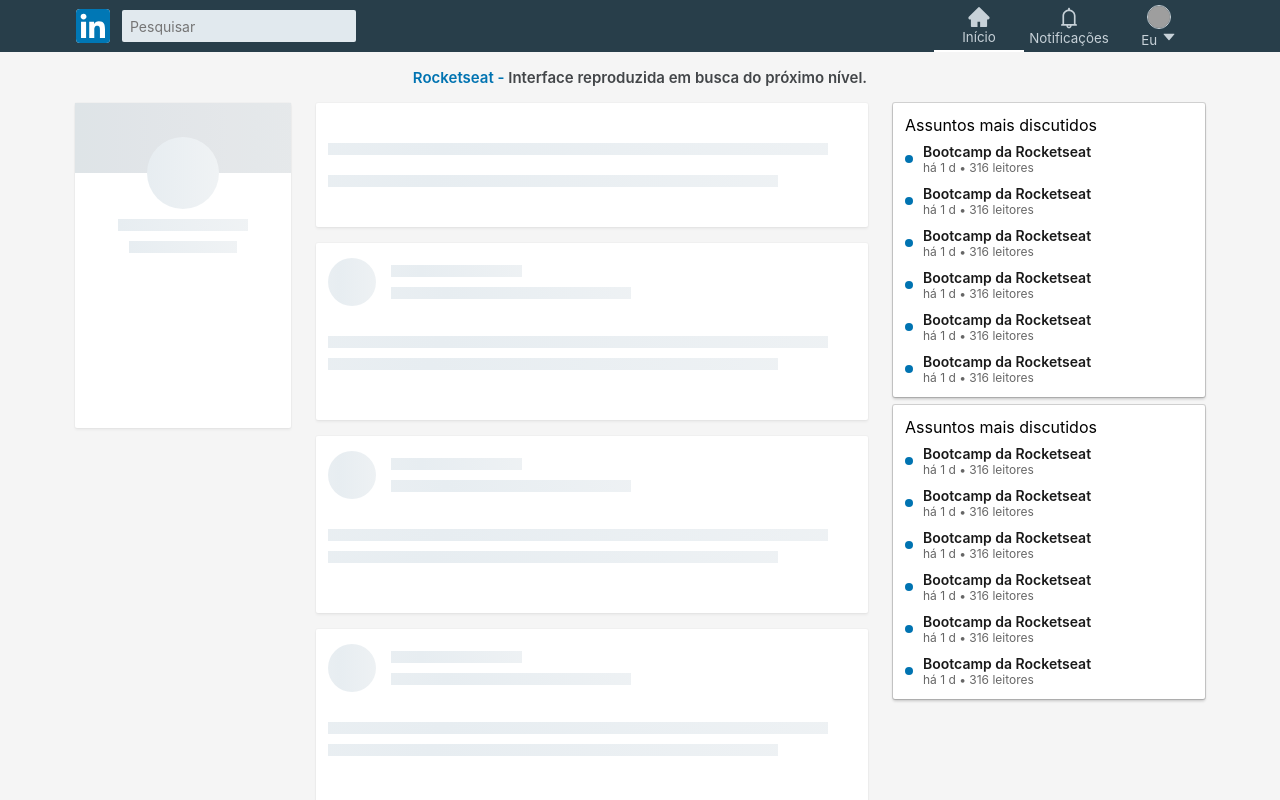
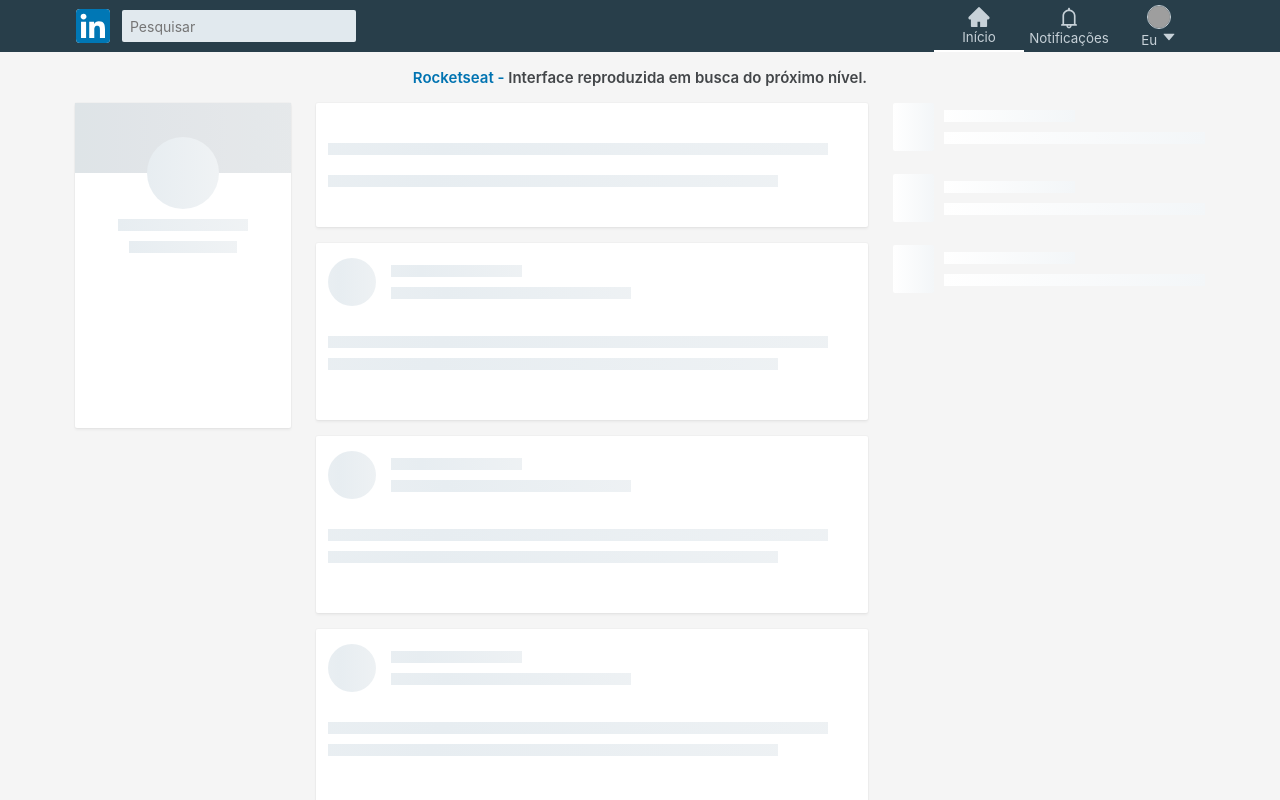
Before and after one commit to rocketseat-content/youtube-clone-linkedin, a React (Create React App) app: page / in a window 1280 px wide. Shown: the top 800 px of the page. Built offline with nearby package versions, Linux system fonts and the light colour scheme; grey boxes are pictures that could not be loaded.

Commit message:
Trends loading

```diff
--- a/src/components/Layout/index.tsx
+++ b/src/components/Layout/index.tsx
@@ -30,7 +30,7 @@ const Layout: React.FC = () => {
       <main>
         <LeftColumn isLoading={isLoading} />
         <MiddleColumn isLoading={isLoading} />
-        <RightColumn />
+        <RightColumn isLoading={isLoading} />
       </main>
     </Container>
   );
--- a/src/components/RightColumn/index.tsx
+++ b/src/components/RightColumn/index.tsx
@@ -1,14 +1,21 @@
 import React from 'react';
 
+import LoadingTrendingPanel from '../Shimmer/LoadingTrendingPanel';
 import TrendingPanel from './TrendingPanel';
 
 import { Container } from './styles';
 
-const RightColumn: React.FC = () => {
+const RightColumn: React.FC<LoadingProps> = ({ isLoading }) => {
   return (
     <Container className="right-column">
-      <TrendingPanel />
-      <TrendingPanel />
+      {isLoading ? (
+        <LoadingTrendingPanel />
+      ) : (
+        <>
+          <TrendingPanel />
+          <TrendingPanel />
+        </>
+      )}
     </Container>
   );
 };
--- /dev/null
+++ b/src/components/Shimmer/LoadingTrendingPanel/index.tsx
@@ -0,0 +1,28 @@
+import React from 'react';
+
+import Skeleton from '../../Skeleton';
+
+import { Container } from './styles';
+
+const LoadingTrendingPanel: React.FC = () => {
+  const Row = () => (
+    <div className="row">
+      <Skeleton className="square-skeleton white" />
+
+      <div className="column">
+        <Skeleton className="row-skeleton white" />
+        <Skeleton className="row-skeleton white" />
+      </div>
+    </div>
+  );
+
+  return (
+    <Container>
+      <Row />
+      <Row />
+      <Row />
+    </Container>
+  );
+};
+
+export default LoadingTrendingPanel;
--- /dev/null
+++ b/src/components/Shimmer/LoadingTrendingPanel/styles.ts
@@ -0,0 +1,36 @@
+import styled from 'styled-components';
+
+export const Container = styled.div`
+  .row + .row {
+    margin-top: 23px;
+  }
+  .row {
+    display: flex;
+    align-items: center;
+
+    .square-skeleton {
+      width: 48px;
+      height: 48px;
+      border-radius: 2px;
+    }
+
+    .column {
+      display: flex;
+      flex-direction: column;
+      width: 100%;
+      padding-left: 10px;
+
+      .row-skeleton {
+        height: 12px;
+
+        &:nth-child(1) {
+          width: 50%;
+        }
+        &:nth-child(2) {
+          margin-top: 10px;
+          width: 100%;
+        }
+      }
+    }
+  }
+`;
```
